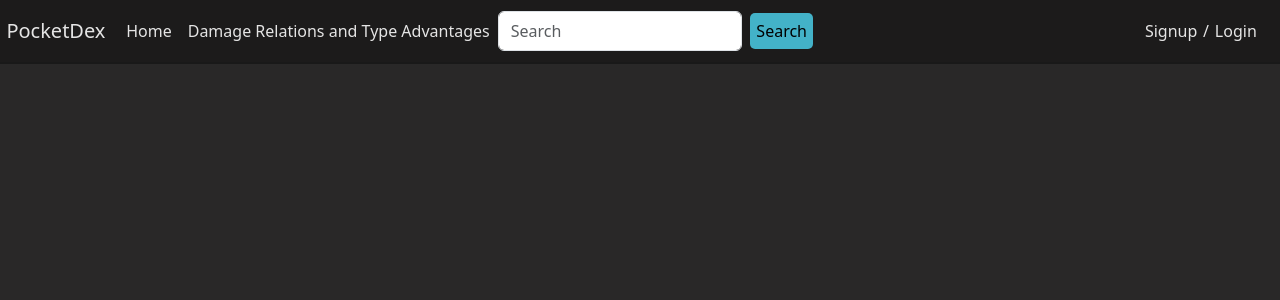
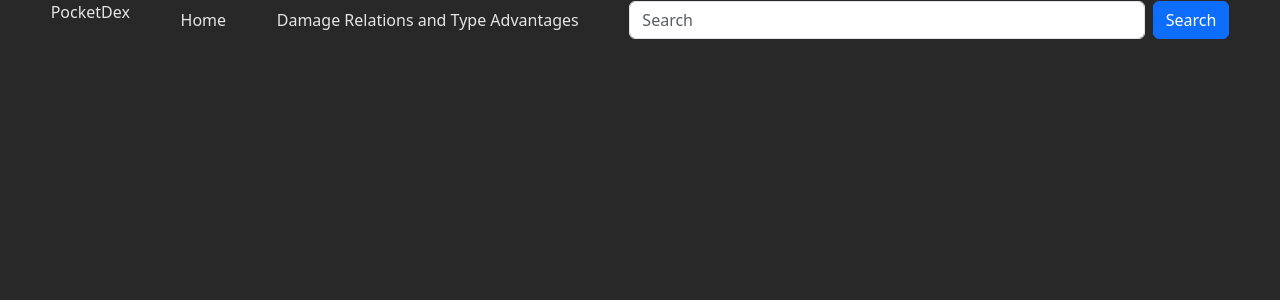
Before and after one commit to JamieSpencerBSWD/PocketDex, a React (Create React App) app: page /PocketDex/pokemon in a window 1280 px wide. Shown: the top 300 px of the page. Built offline with nearby package versions, Linux system fonts and the light colour scheme.

Commit message:
getting closer i think

```diff
--- a/src/App.js
+++ b/src/App.js
@@ -13,34 +13,20 @@ import DamageRelations from "./pages/DamageRelations";
 import { useState } from "react";
 
 function App() {
-    const [loggedInEmail, setLoggedInEmail] = useState(localStorage.getItem("email"));
-
-    const handleLogin = (email) => {
-        localStorage.setItem("email", email);
-        setLoggedInEmail(email);
-    };
-
-    const handleLogout = () => {
-        localStorage.removeItem("email");
-        setLoggedInEmail(null);
-        window.location.href = "/";
-    };
 
     return (
         <div className="App">
-            <BrowserRouter basename="/PocketDex">
-                <NavBarx loggedInEmail={loggedInEmail} onLogout={handleLogout} />
+            <BrowserRouter basename={process.env.PUBLIC_URL}>
+                <NavBarx/>
                 <div className="pages">
                     <Routes>
-                        <Route path="/PocketDex" element={<Landing />} />
-                        <Route path="/PocketDex/search" element={<Search />} />
-                        <Route path="/PocketDex/login" element={<Login onLogin={handleLogin} />} />
-                        <Route path="/PocketDex/signup" element={<Signup onLogin={handleLogin} />} />
-                        <Route path="/PocketDex/pokemon" element={<SelectedPokemon onEmailChange={handleLogin} />} />
-                        <Route path="/PocketDex/profile" element={<Profile />} />
-                        <Route path="/PocketDex/move" element={<PokemonMove />} />
-                        <Route path="/PocketDex/ability" element={<PokemonAbilityPage />} />
-                        <Route path="/PocketDex/relations" element={<DamageRelations />} />
+                        <Route path="/" element={<Landing />} />
+                        <Route path="/search" element={<Search />} />
+                        <Route path="/pokemon" element={<SelectedPokemon/>} />
+                        <Route path="/profile" element={<Profile />} />
+                        <Route path="/move" element={<PokemonMove />} />
+                        <Route path="/ability" element={<PokemonAbilityPage />} />
+                        <Route path="/relations" element={<DamageRelations />} />
                     </Routes>
                 </div>
             </BrowserRouter>
--- a/src/components/NavBarx.js
+++ b/src/components/NavBarx.js
@@ -15,32 +15,20 @@ const NavBarx = ({ loggedInEmail, onLogout }) => {
 	};
 
 	return (
-		<Navbar className="navBar">
-			<Container>
-				<Navbar.Brand to="/"><Link to={"/"}>PocketDex</Link></Navbar.Brand>
-				<Navbar.Toggle />
-				<Navbar.Collapse className="justify-content-end">
-					<Nav className="me-auto">
-						<Nav.Link to="/">
+		<div className='headerContainer'>
+			<Link to="/">
+				<p className='title text-size-large'>
+
+				PocketDex
+				</p>
+			</Link>
 			<Link to="/">
 				Home
 			</Link>
-						</Nav.Link>
-
-						<Nav.Link to="/relations">
 			<Link to="/relations">
 				Damage Relations and Type Advantages
 			</Link>
-						</Nav.Link>
-
-						{loggedInEmail ? (
-							<>
-								<Nav.Link href="/profile">Profile</Nav.Link>
-							</>
-						) : (
-							<></>
-						)}
-						<Form onSubmit={searchFunc} className="d-flex">
+			<Form onSubmit={searchFunc} className="search-box">
 				<Form.Control
 					required
 					type="search"
@@ -52,27 +40,7 @@ const NavBarx = ({ loggedInEmail, onLogout }) => {
 				/>
 				<Button type="submit" className="button loginBtn">Search</Button>
 			</Form>
-
-					</Nav>
-					{loggedInEmail ? (
-						<>
-							<Navbar.Text>Welcome {loggedInEmail}</Navbar.Text>{" "}
-							<Nav.Link onClick={logout} className="loginLink">
-								Logout
-							</Nav.Link>
-						</>
-					) : (
-						<>
-							<Nav.Link href="/signup">Signup </Nav.Link>
-							<Navbar.Text className="space">/</Navbar.Text>
-							<Nav.Link href="/login" className="loginLink">
-								Login
-							</Nav.Link>
-						</>
-					)}
-				</Navbar.Collapse>
-			</Container>
-		</Navbar>
+		</div>
 	);
 };
 
--- a/src/components/navbar.scss
+++ b/src/components/navbar.scss
@@ -1,6 +1,23 @@
 @import "../index.scss";
 
-nav {
+.search-box{
+	max-width: 600px;
+	width: 600px;
+	display: flex;
+	flex-direction: row;
+	justify-content: center;
+}
+
+.headerContainer{
+	display: flex;
+	flex-direction: row;
+	justify-content: space-evenly;
+	align-items: center;
+	max-height: 50px;
+
+}
+
+.navBar {
 	background-color: #1c1b1b !important;
 	height: 8vh;
 	border-bottom: #191919 2px solid;
```
Lines whose indentation alone changed are shown as unchanged.
